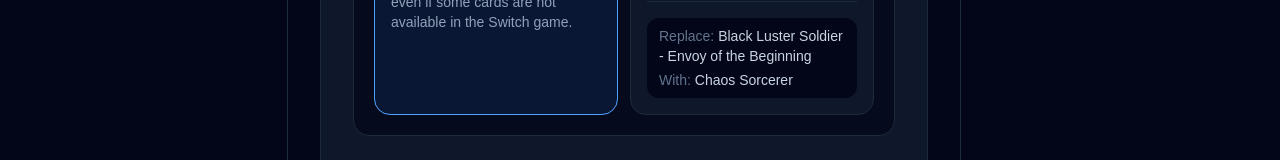
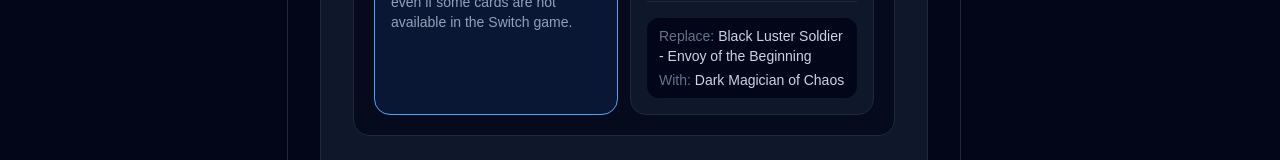
Before and after one commit to Idontyoudont/yugiohmetadecks, a Next.js app: page / in a window 1280 px wide. Shown: the part 498-658 px from the top of the page. Built offline with nearby package versions, Linux system fonts and the light colour scheme.

Commit message:
Use confirmed replacement for Switch-compatible Goat Control

```diff
--- a/data/deckVariants.ts
+++ b/data/deckVariants.ts
@@ -11,12 +11,12 @@
       {
         from: "Black Luster Soldier - Envoy of the Beginning",
         to: {
-          name: "Chaos Sorcerer",
+          name: "Dark Magician of Chaos",
           quantity: 1,
-          tags: ["boss monster", "banish", "light/dark payoff", "replacement"],
+          tags: ["boss monster", "spell recovery", "replacement"],
         },
         reason:
-          "Black Luster Soldier - Envoy of the Beginning is not available in this game. Chaos Sorcerer keeps the LIGHT/DARK Chaos theme and provides similar removal pressure.",
+          "Black Luster Soldier - Envoy of the Beginning is not available in this game. Dark Magician of Chaos keeps the role of a powerful late-game boss monster and is confirmed in the Yugi Muto/Yami pack.",
       },
     ],
   },
```
